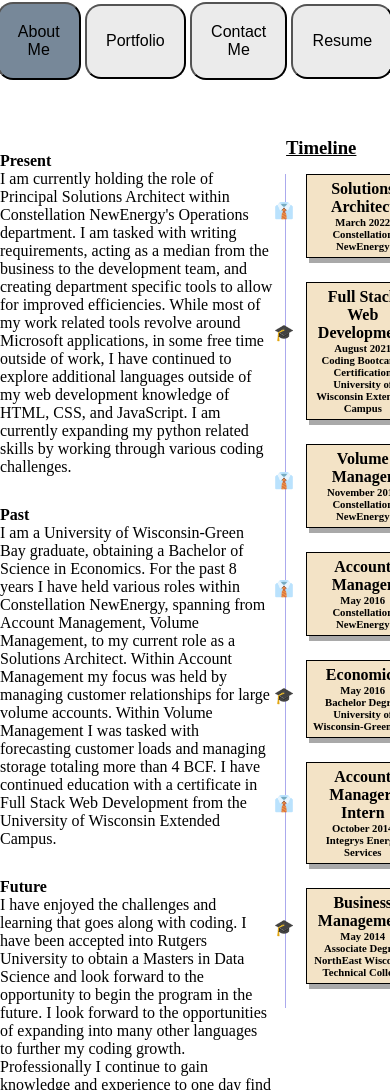
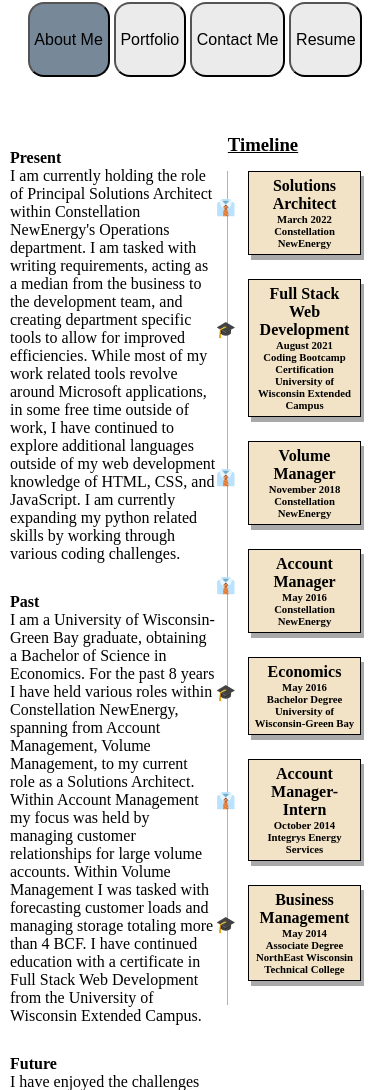
Before and after one commit to dr-50/dr-50.github.io, a website: page index.html in a window 390 px wide. Shown: the part 307-1397 px from the top of the page. Drawn offline with nearby package versions, Linux system fonts and the light colour scheme.

Commit message:
updated media query for bio styling

```diff
--- a/style.css
+++ b/style.css
@@ -378,3 +378,19 @@ visibility: visible;
 opacity: 1;
 }
 /* end tooltip */
+
+@media screen and (max-width: 670px) {
+    .details-card.active{
+        max-width: 80%;
+        margin-left: 10px;
+    }
+    .card{
+        padding: .3rem;
+    }
+    .bio{
+        margin-right: 8px;
+    }
+    .portfolio{
+        flex-wrap: wrap;
+    }
+}
```
